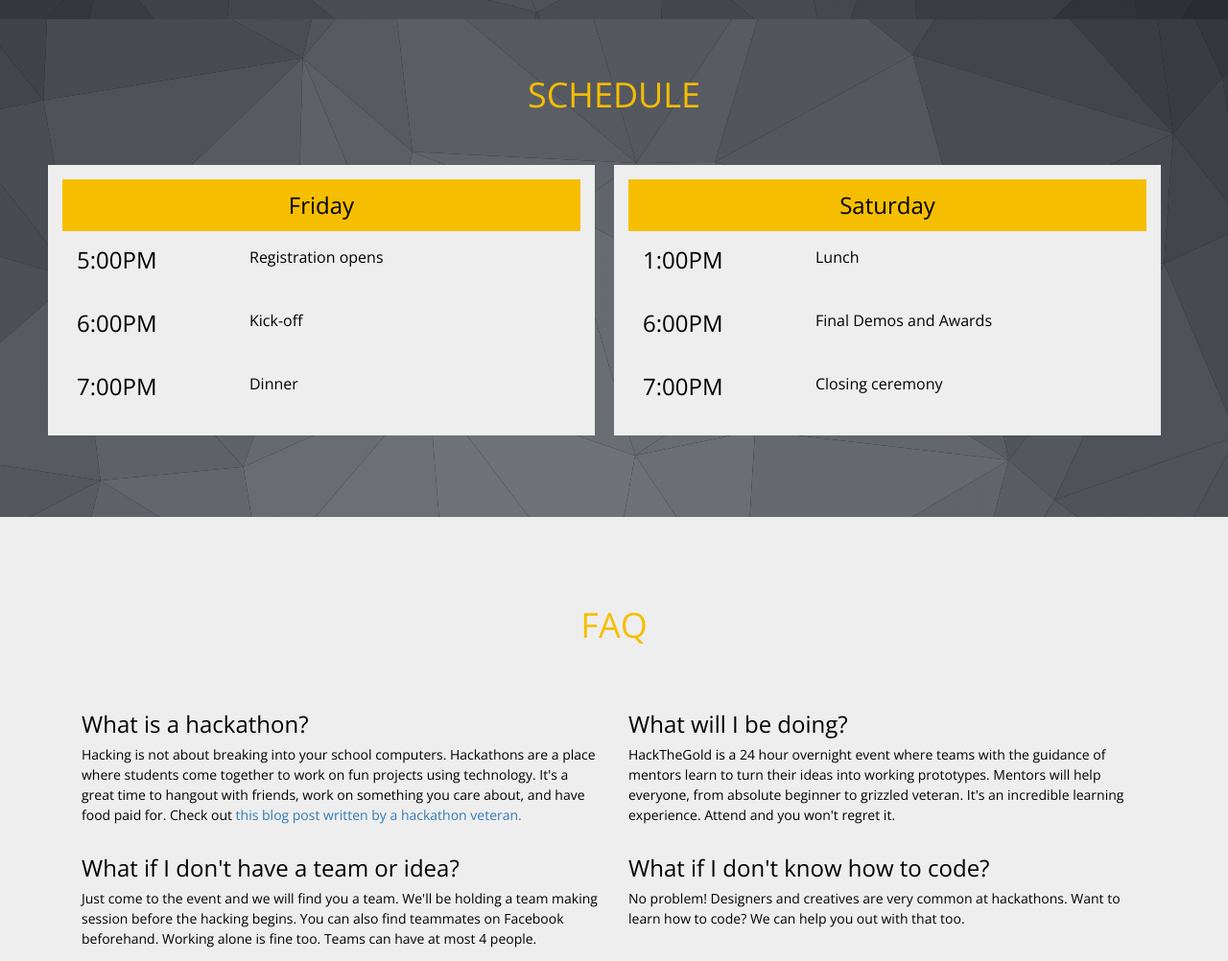
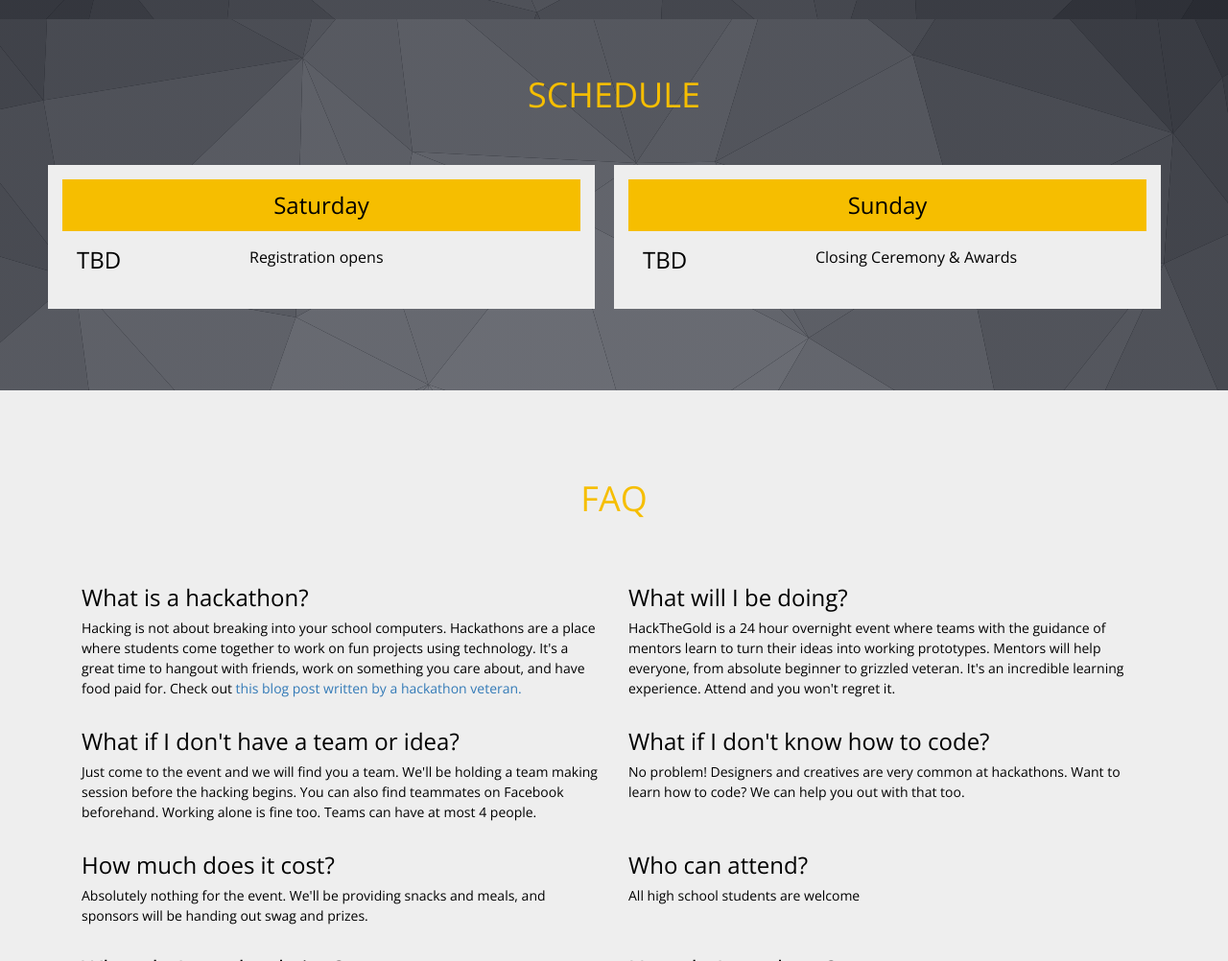
Before and after one commit to hqpham98/HackTheGold, a plain HTML site: page index.html in a window 1280 px wide. Shown: the part 1259-2261 px from the top of the page at 96% size. Drawn offline with nearby package versions, Linux system fonts and the light colour scheme.

Commit message:
Fixed schedule

```diff
--- a/index.html
+++ b/index.html
@@ -55,30 +55,14 @@
                     <div class="col-xs-12 col-sm-6 col-md-6 col-lg-6" id="friday">
                         <div class="row">
                             <div class="col-xs-12 col-sm-12 col-md-12 col-lg-12 scheduleHead">
-                                <h5>Friday</h5>
+                                <h5>Saturday</h5>
                             </div>
                             <div class="row">
                                 <div class="col-xs-12 col-sm-4 col-md-4 col-lg-4">
-                                    <h3>5:00PM</h3>
+                                    <h3>TBD</h3>
                                 </div>
                                 <div class="col-xs-12 col-sm-8 col-md-8 col-lg-8">
                                     <h5>Registration opens</h5>
-                                </div>
-                            </div>
-                            <div class="row">
-                                <div class="col-xs-12 col-sm-4 col-md-4 col-lg-4">
-                                    <h3>6:00PM</h3>
-                                </div>
-                                <div class="col-xs-12 col-sm-8 col-md-8 col-lg-8">
-                                    <h5>Kick-off</h5>
-                                </div>
-                            </div>
-                            <div class="row">
-                                <div class="col-xs-12 col-sm-4 col-md-4 col-lg-4">
-                                    <h3>7:00PM</h3>
-                                </div>
-                                <div class="col-xs-12 col-sm-8 col-md-8 col-lg-8">
-                                    <h5>Dinner</h5>
                                 </div>
                             </div>
                         </div>
@@ -86,30 +70,14 @@
                     <div class="col-xs-12 col-sm-6 col-md-6 col-lg-6" id="saturday">
                         <div class="row">
                             <div class="col-xs-12 col-sm-12 col-md-12 col-lg-12 scheduleHead">
-                                <h5>Saturday</h5>
+                                <h5>Sunday</h5>
                             </div>
                             <div class="row">
                                 <div class="col-xs-12 col-sm-4 col-md-4 col-lg-4">
-                                    <h3>1:00PM</h3>
+                                    <h3>TBD</h3>
                                 </div>
                                 <div class="col-xs-12 col-sm-8 col-md-8 col-lg-8">
-                                    <h5>Lunch</h5>
-                                </div>
-                            </div>
-                            <div class="row">
-                                <div class="col-xs-12 col-sm-4 col-md-4 col-lg-4">
-                                    <h3>6:00PM</h3>
-                                </div>
-                                <div class="col-xs-12 col-sm-8 col-md-8 col-lg-8">
-                                    <h5>Final Demos and Awards</h5>
-                                </div>
-                            </div>
-                            <div class="row">
-                                <div class="col-xs-12 col-sm-4 col-md-4 col-lg-4">
-                                    <h3>7:00PM</h3>
-                                </div>
-                                <div class="col-xs-12 col-sm-8 col-md-8 col-lg-8">
-                                    <h5>Closing ceremony</h5>
+                                    <h5>Closing Ceremony &amp; Awards</h5>
                                 </div>
                             </div>
                         </div>
```
